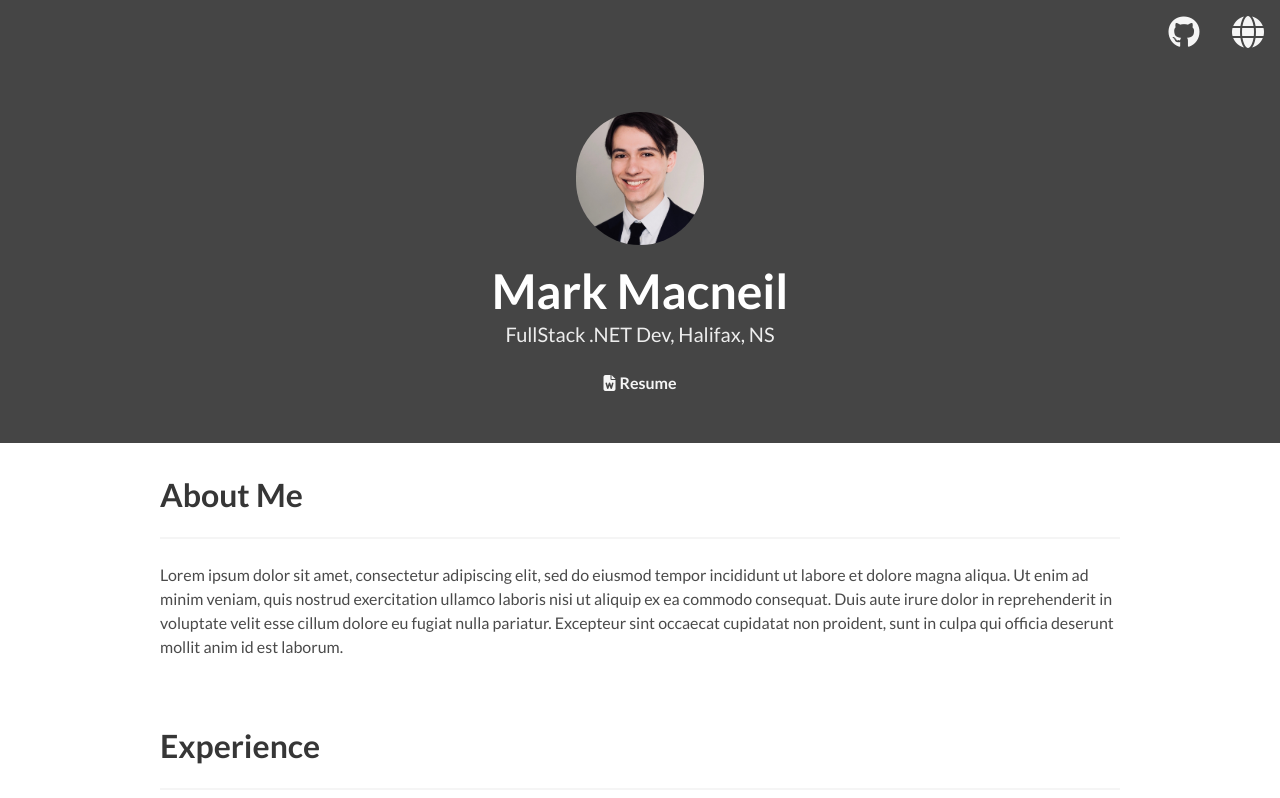
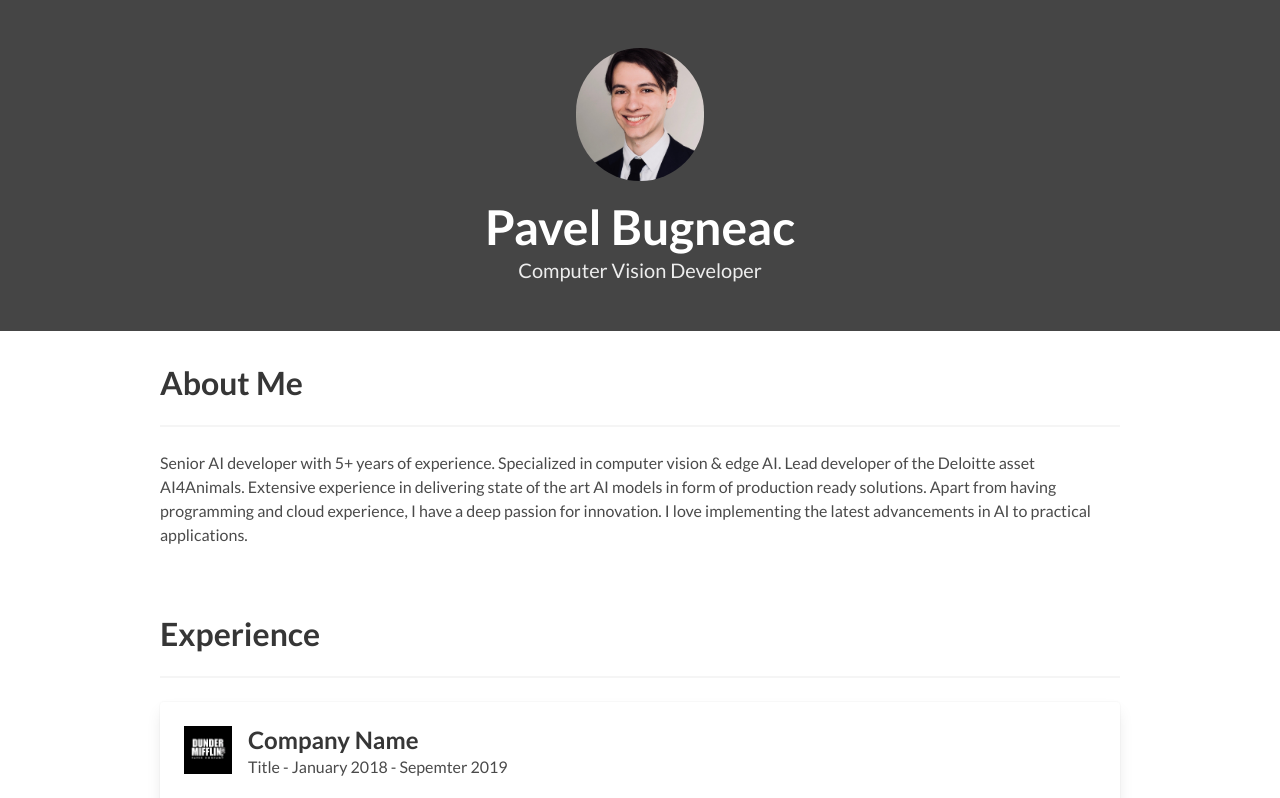
Before and after one commit to pavelbugneac/pavelbugneac.github.io, a plain HTML site: page index.html in a window 1280 px wide. Shown: the top 798 px of the page. Drawn offline with Linux system fonts and the light colour scheme.

Commit message:
Update index.html

```diff
--- a/index.html
+++ b/index.html
@@ -10,35 +10,6 @@
 </head>
 
 <body>
-  <nav class="navbar is-primary" role="navigation" aria-label="main navigation">
-    <div class="navbar-brand">
-      <div class="navbar-item is-hidden-desktop">
-        <a href="https://github.com/mmacneil" class="icon is-large has-text-light">
-          <i class="fab fa-2x fa-github"></i>
-        </a>
-      </div>
-      <div class="navbar-item is-hidden-desktop">
-        <a href="https://fullstackmark.com" class="icon is-large has-text-light">
-          <i class="fas fa-2x fa-globe"></i>
-        </a>
-      </div>
-    </div>
-    <div class="navbar-menu">
-      <div class="navbar-end">
-        <div class="navbar-item">
-          <a href="https://github.com/mmacneil" class="icon is-large has-text-light">
-            <i class="fab fa-2x fa-github"></i>
-          </a>
-        </div>
-        <div class="navbar-item">
-          <a href="https://fullstackmark.com" class="icon is-large has-text-light">
-            <i class="fas fa-2x fa-globe"></i>
-          </a>
-        </div>
-      </div>
-    </div>
-  </nav>
-
   <section class="hero is-primary">
     <div class="hero-body">
       <div class="container">
@@ -52,16 +23,11 @@
         <div class="columns has-text-centered">
           <div class="column">
             <h1 class="title is-1">
-              Mark Macneil
+              Pavel Bugneac
             </h1>
             <h2 class="subtitle">
-              FullStack .NET Dev, Halifax, NS
+              Computer Vision Developer
             </h2>
-            <p>
-              <a href="docs/resume.txt" class="icon has-text-light">
-                <i class="fas fa-file-word"></i> <strong>Resume</strong>
-              </a>
-            </p>
           </div>
         </div>
       </div>
@@ -72,11 +38,10 @@
     <div class="container">
       <h1 class="title">About Me</h1>
       <hr />
-      <p>Lorem ipsum dolor sit amet, consectetur adipiscing elit, sed do eiusmod tempor incididunt ut labore et dolore
-        magna aliqua. Ut enim ad minim veniam, quis nostrud exercitation ullamco laboris nisi ut aliquip ex ea commodo
-        consequat. Duis aute irure dolor in reprehenderit in voluptate velit esse cillum dolore eu fugiat nulla
-        pariatur. Excepteur sint occaecat cupidatat non proident, sunt in culpa qui officia deserunt mollit anim id est
-        laborum.</p>
+      <p>Senior AI developer with 5+ years of experience. Specialized in computer vision & edge AI. Lead developer of the Deloitte
+        asset AI4Animals. Extensive experience in delivering state of the art AI models in form of production ready solutions.
+        Apart from having programming and cloud experience, I have a deep passion for innovation. I love implementing the
+        latest advancements in AI to practical applications.</p>
     </div>
   </section>
   <section class="section">
```
